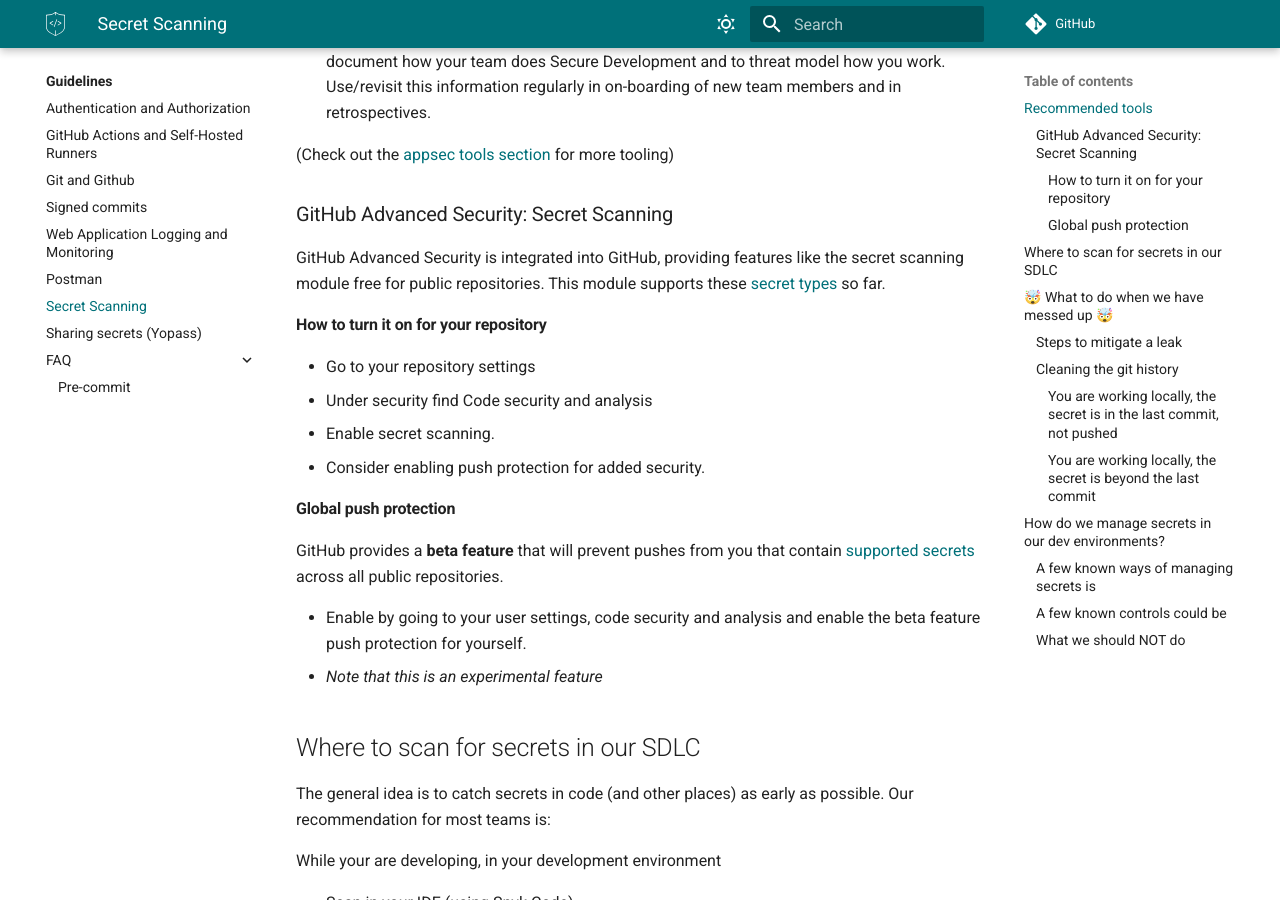
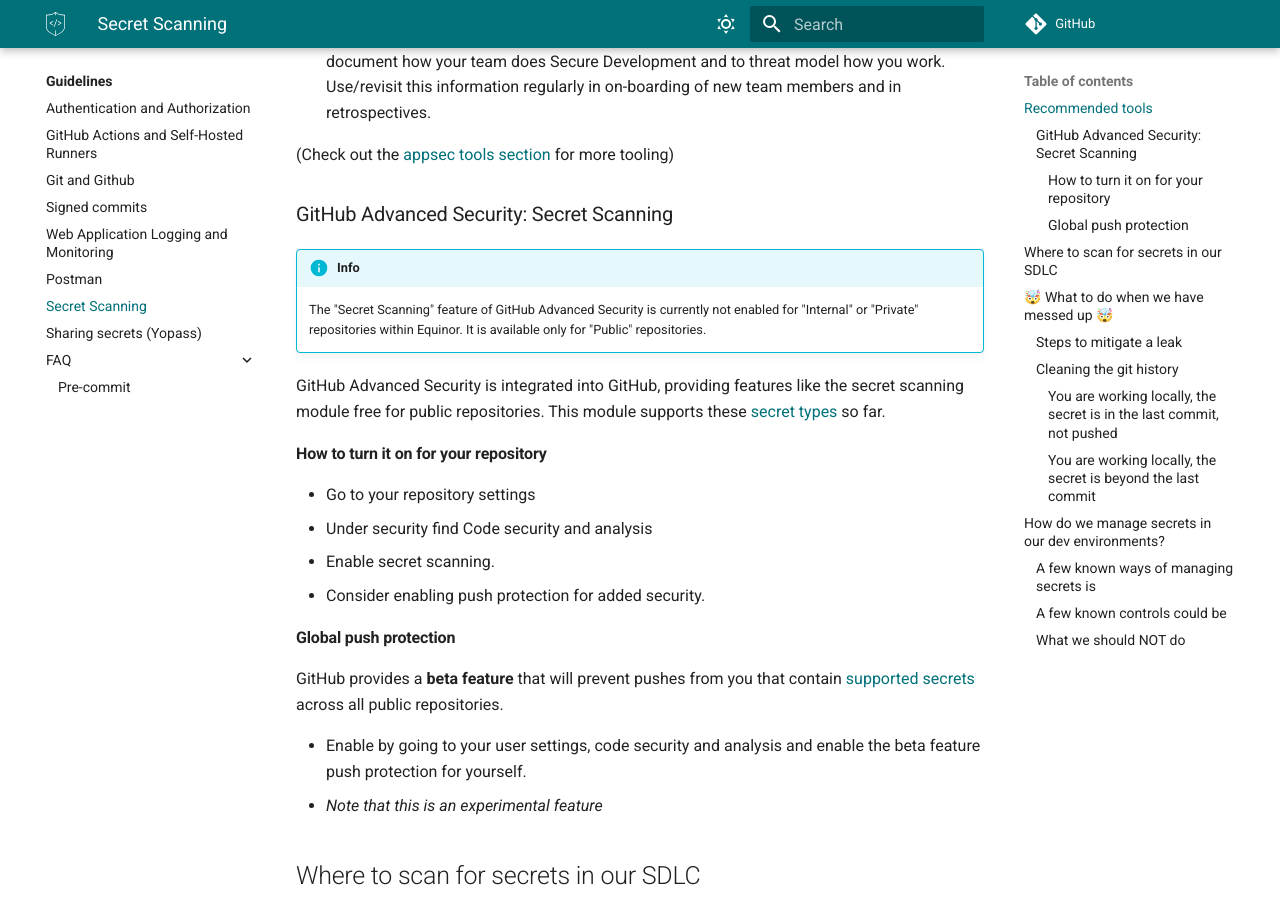
Before and after one commit to equinor/appsec, an MkDocs documentation site: the page built from docs/guidelines/secret-scanning.md, in a window 1280 px wide and 900 px high, scrolled down 876 px. Built offline with MkDocs 1.6.1 and Material for MkDocs 9.7.7, drawn with Linux system fonts in a browser that asks for light colours; some web fonts are replaced; comment, search, counter and statistics services are not loaded.

Commit message:
docs(chore): clarify feature availability

```diff
--- a/docs/guidelines/secret-scanning.md
+++ b/docs/guidelines/secret-scanning.md
@@ -24,6 +24,9 @@
 (Check out the [appsec tools section](../resources/tools.md) for more tooling)
 
 ### GitHub Advanced Security: Secret Scanning
+
+!!! info
+    The "Secret Scanning" feature of GitHub Advanced Security is currently not enabled for "Internal" or "Private" repositories within Equinor. It is available only for "Public" repositories.
 
 GitHub Advanced Security is integrated into GitHub, providing features like the secret scanning module free for public repositories. This module supports these [secret types](https://docs.github.com/en/code-security/secret-scanning/secret-scanning-patterns#supported-secrets) so far.
 
```
